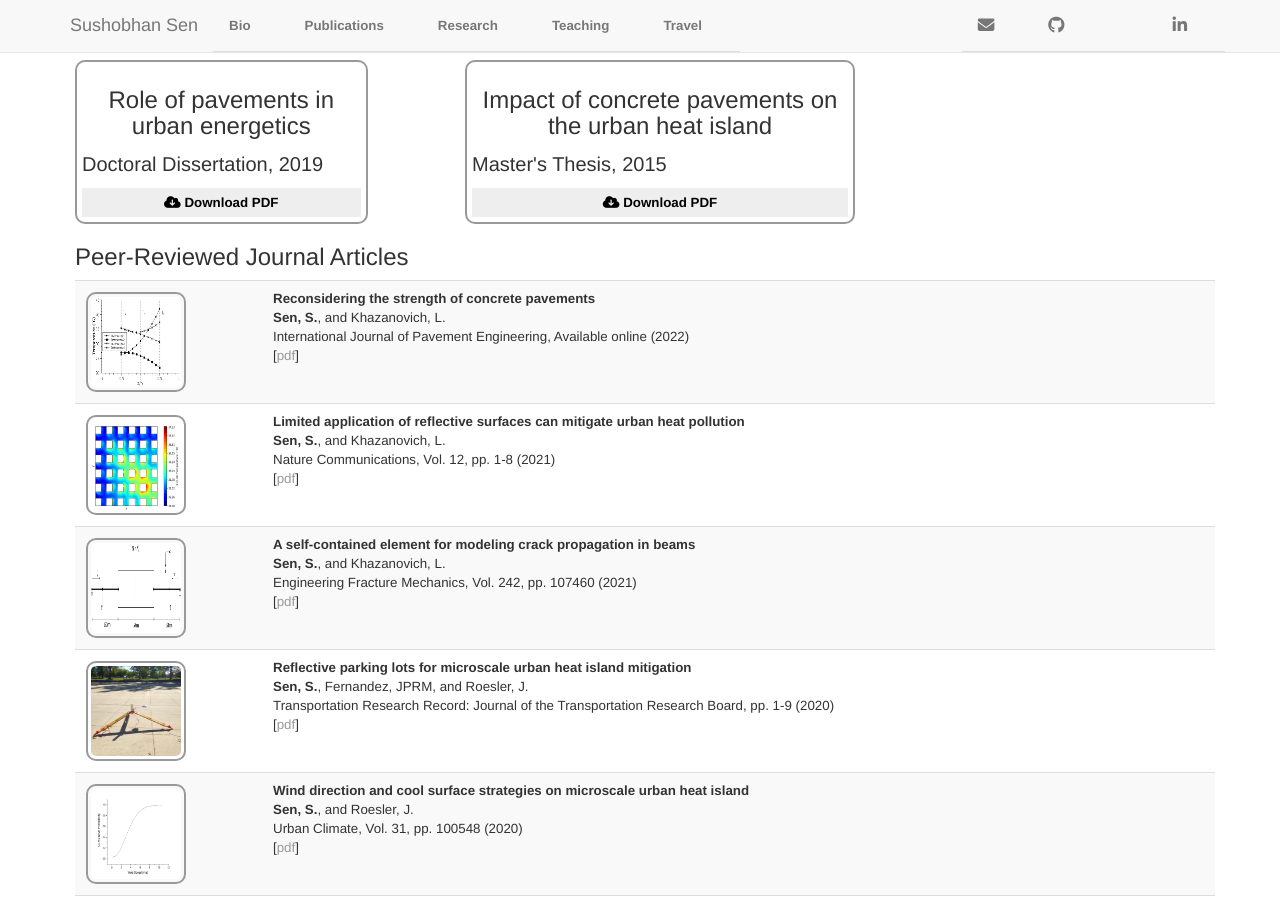
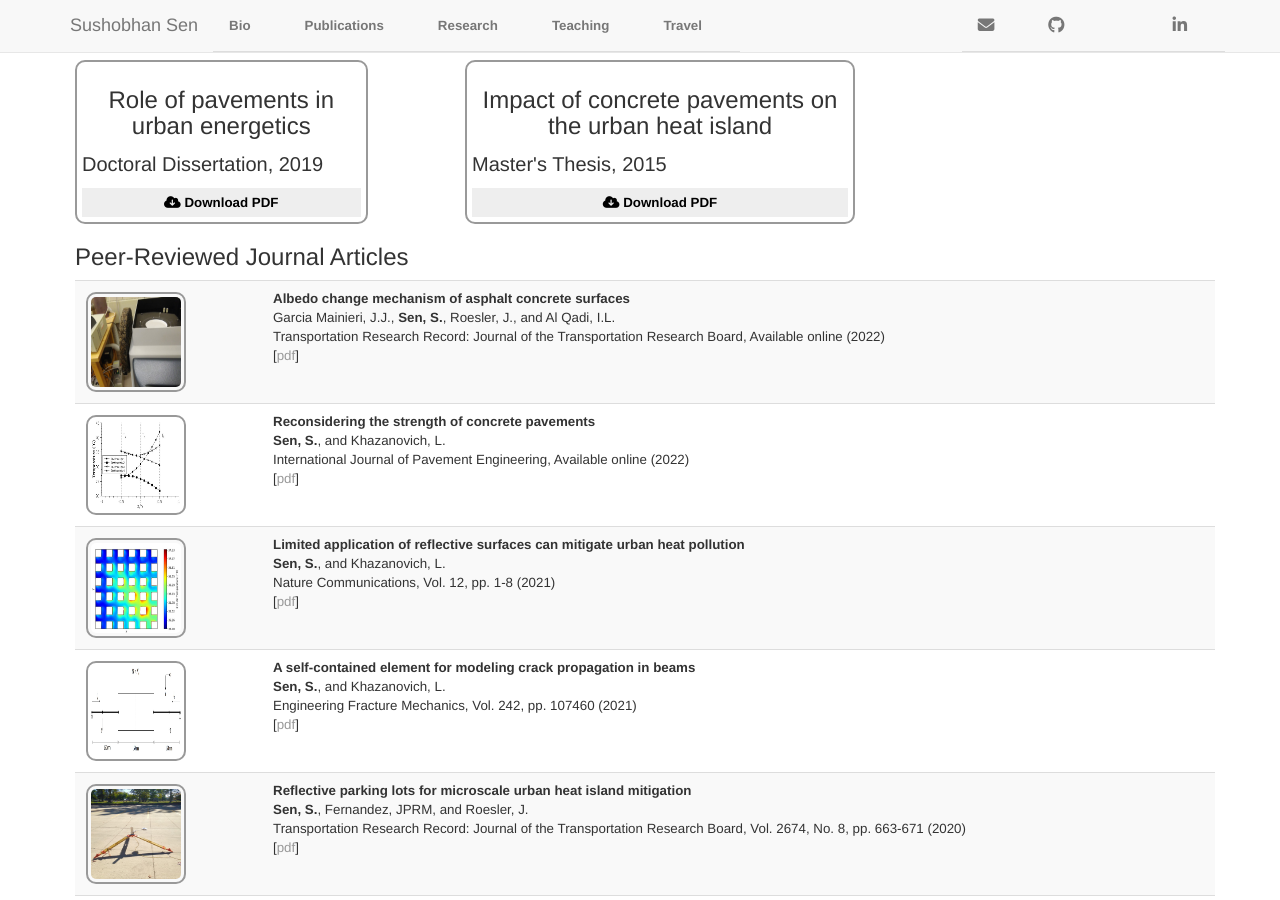
Before and after one commit to sushobhansen/sushobhansen.github.io, a Jekyll site: the page built from publications.md, in a window 1280 px wide and 900 px high. Built offline with Jekyll 4.4.1, drawn with Linux system fonts in a browser that asks for light colours; nearby versions of some CDN libraries; a style sheet for code colours, icons or effects is not loaded.

Commit message:
Added TRR2022, updated TRR2020 reference

```diff
--- a/publications.md
+++ b/publications.md
@@ -29,6 +29,10 @@ title: Sushobhan Sen | Publications
 
 <table class="table table-striped table-hover">
 	<tr>
+		<td class="col-md-2"><img src="./images/trr-2022.jpg" alt="view-factors" height="100px" width="100px"></td>
+		<td><b>Albedo change mechanism of asphalt concrete surfaces</b> <br> Garcia Mainieri, J.J., <b>Sen, S.</b>, Roesler, J., and Al Qadi, I.L. <br> Transportation Research Record: Journal of the Transportation Research Board, Available online (2022) <br> [<a href="https://doi.org/10.1177/03611981221082567" target="_blank">pdf</a>]</td>
+	</tr>
+	<tr>
 		<td class="col-md-2"><img src="./images/ijpe-2022.jpg" alt="view-factors" height="100px" width="100px"></td>
 		<td><b>Reconsidering the strength of concrete pavements</b> <br> <b>Sen, S.</b>, and Khazanovich, L. <br> International Journal of Pavement Engineering, Available online (2022) <br> [<a href="https://doi.org/10.1080/10298436.2021.2020270" target="_blank">pdf</a>]</td>
 	</tr>
@@ -42,7 +46,7 @@ title: Sushobhan Sen | Publications
 	</tr>
 	<tr>
 		<td class="col-md-2"><img src="./images/parking-lots.jpg" alt="view-factors" height="100px" width="100px"></td>
-		<td><b>Reflective parking lots for microscale urban heat island mitigation</b> <br> <b>Sen, S.</b>, Fernandez, JPRM, and Roesler, J. <br> Transportation Research Record: Journal of the Transportation Research Board, pp. 1-9 (2020) <br> [<a href="https://journals.sagepub.com/doi/10.1177/0361198120919401" target="_blank">pdf</a>]</td>
+		<td><b>Reflective parking lots for microscale urban heat island mitigation</b> <br> <b>Sen, S.</b>, Fernandez, JPRM, and Roesler, J. <br> Transportation Research Record: Journal of the Transportation Research Board, Vol. 2674, No. 8, pp. 663-671 (2020) <br> [<a href="https://journals.sagepub.com/doi/10.1177/0361198120919401" target="_blank">pdf</a>]</td>
 	</tr>
 	<tr>
 		<td class="col-md-2"><img src="./images/wind-study.jpg" alt="view-factors" height="100px" width="100px"></td>
```
Also changed, not shown: images/trr-2022.jpg (added).
